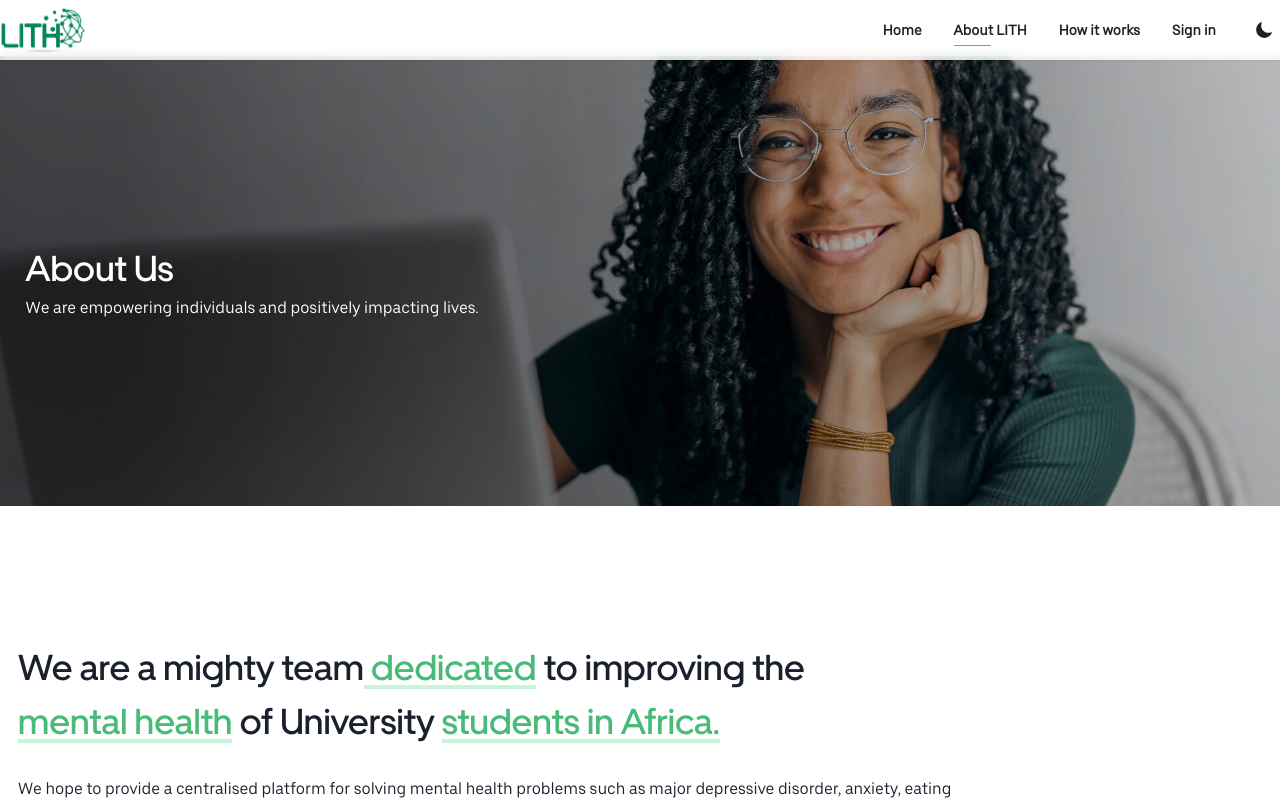
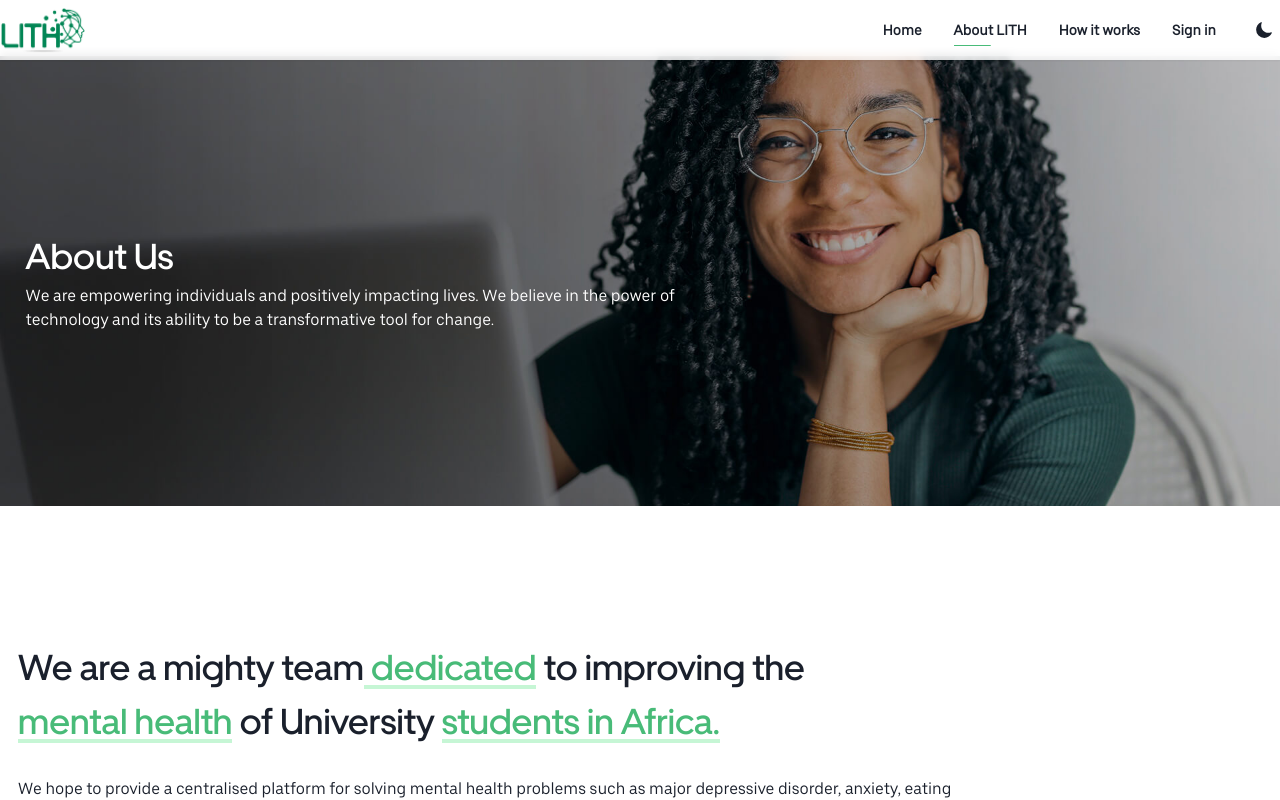
Before and after one commit to Lithafrica/lith-website, a Next.js app: page /about-us in a window 1280 px wide. Shown: the top 800 px of the page. Built offline with nearby package versions, Linux system fonts and the light colour scheme.

Commit message:
update language

```diff
--- a/src/screens/AboutScreen/index.jsx
+++ b/src/screens/AboutScreen/index.jsx
@@ -6,7 +6,7 @@ import OurTeam from "@/screens/AboutScreen/components/OurTeam";
 export function AboutScreen() {
     return (
         <>
-             <PageHeader objectPosition={'30% 30%'} image={'/images/aboutHeader.jpg'} introHead={'About Us'} introBody={'We are empowering individuals and positively impacting lives.'}/>
+             <PageHeader objectPosition={'30% 30%'} image={'/images/aboutHeader.jpg'} introHead={'About Us'} introBody={'We are empowering individuals and positively impacting lives. We believe in the power of technology and its ability to be a transformative tool for change. \n'}/>
              <AboutIntro/>
              <MissionVision/>
              <OurTeam/>
```
